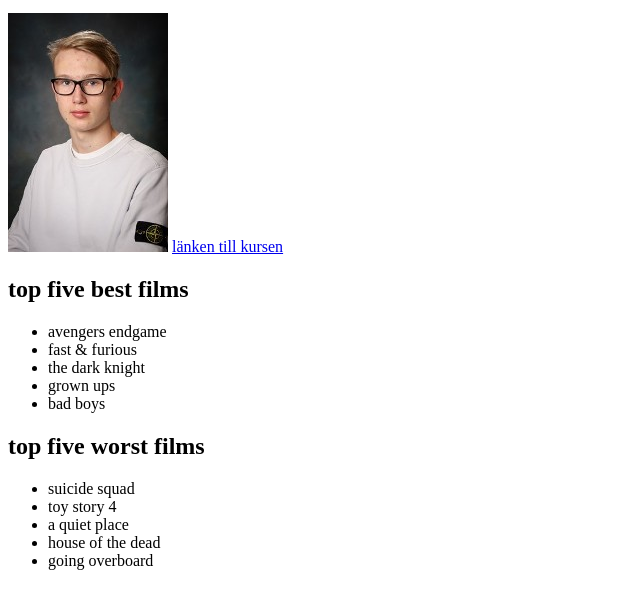
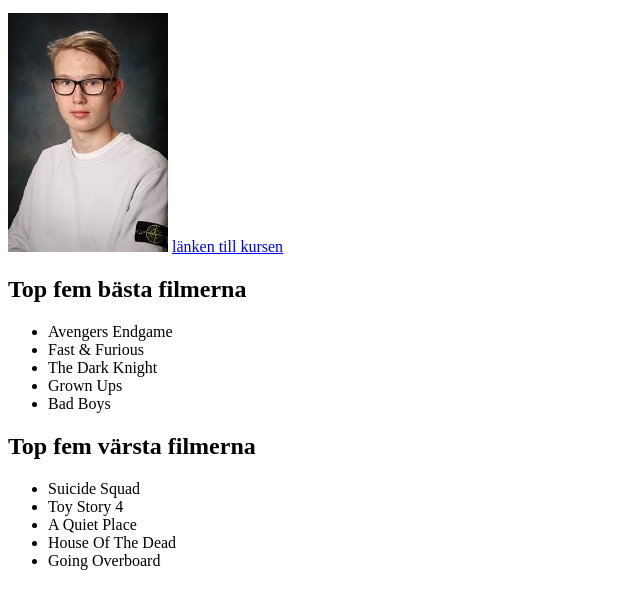
Before and after one commit to marcusIT19a/marcus_andersson_it19a, a plain HTML site: page tillämpad programmering/first page/firstpage.html in a window 1280 px wide. Shown: the part 101-710 px from the top of the page, without its empty margins (0-640 px from the left). Drawn offline with Linux system fonts and the light colour scheme.

Commit message:
ändring

```diff
--- a/tillämpad programmering/first page/firstpage.html
+++ b/tillämpad programmering/first page/firstpage.html
@@ -12,24 +12,24 @@
     <a href="https://www.skolverket.se/undervisning/gymnasieskolan/laroplan-program-och-amnen-i-gymnasieskolan/gymnasieprogrammen/amne?url=1530314731%2Fsyllabuscw%2Fjsp%2Fsubject.htm%3FsubjectCode%3DTIA%26courseCode%3DTIATIL00S%26tos%3Dgy&sv.url=12.5dfee44715d35a5cdfa92a3#anchor_TIATIL00S">länken till kursen
     <a></a>
 
-<h2>top five best films</h2>
+<h2>Top fem bästa filmerna</h2>
 
 <ul>
-    <li>avengers endgame </li>
-    <li>fast & furious</li>
-    <li>the dark knight</li>
-    <li>grown ups</li>
-    <li>bad boys</li>
+    <li>Avengers Endgame </li>
+    <li>Fast & Furious</li>
+    <li>The Dark Knight</li>
+    <li>Grown Ups</li>
+    <li>Bad Boys</li>
 </ul>
 
-<h2>top five worst films</h2>
+<h2>Top fem värsta filmerna</h2>
 
 <ul>
-    <li>suicide squad</li>
-    <li>toy story 4</li>
-    <li>a quiet place</li>
-    <li>house of the dead</li>
-    <li>going overboard</li>
+    <li>Suicide Squad</li>
+    <li>Toy Story 4</li>
+    <li>A Quiet Place</li>
+    <li>House Of The Dead</li>
+    <li>Going Overboard</li>
 </ul>
 
 </body>
```
